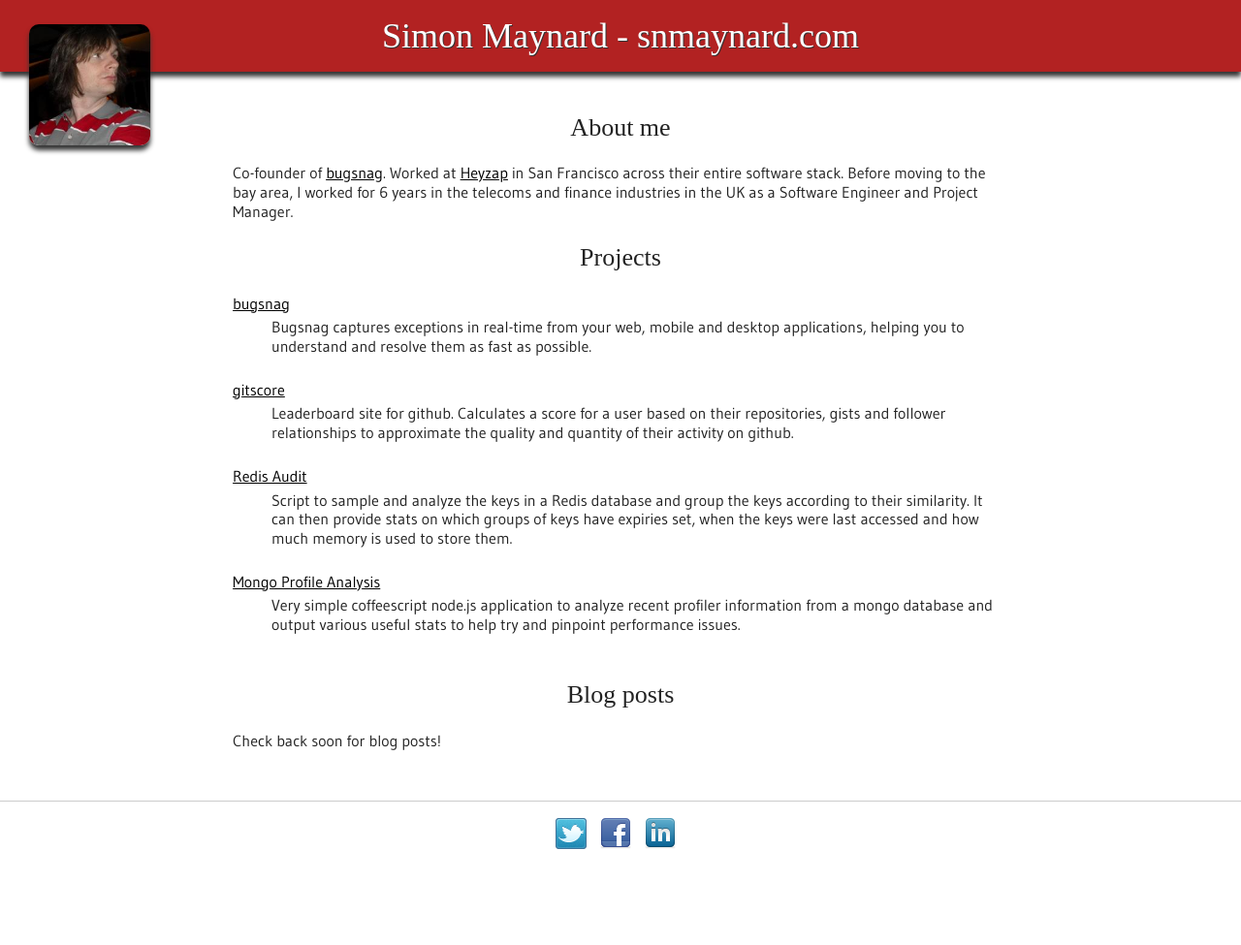
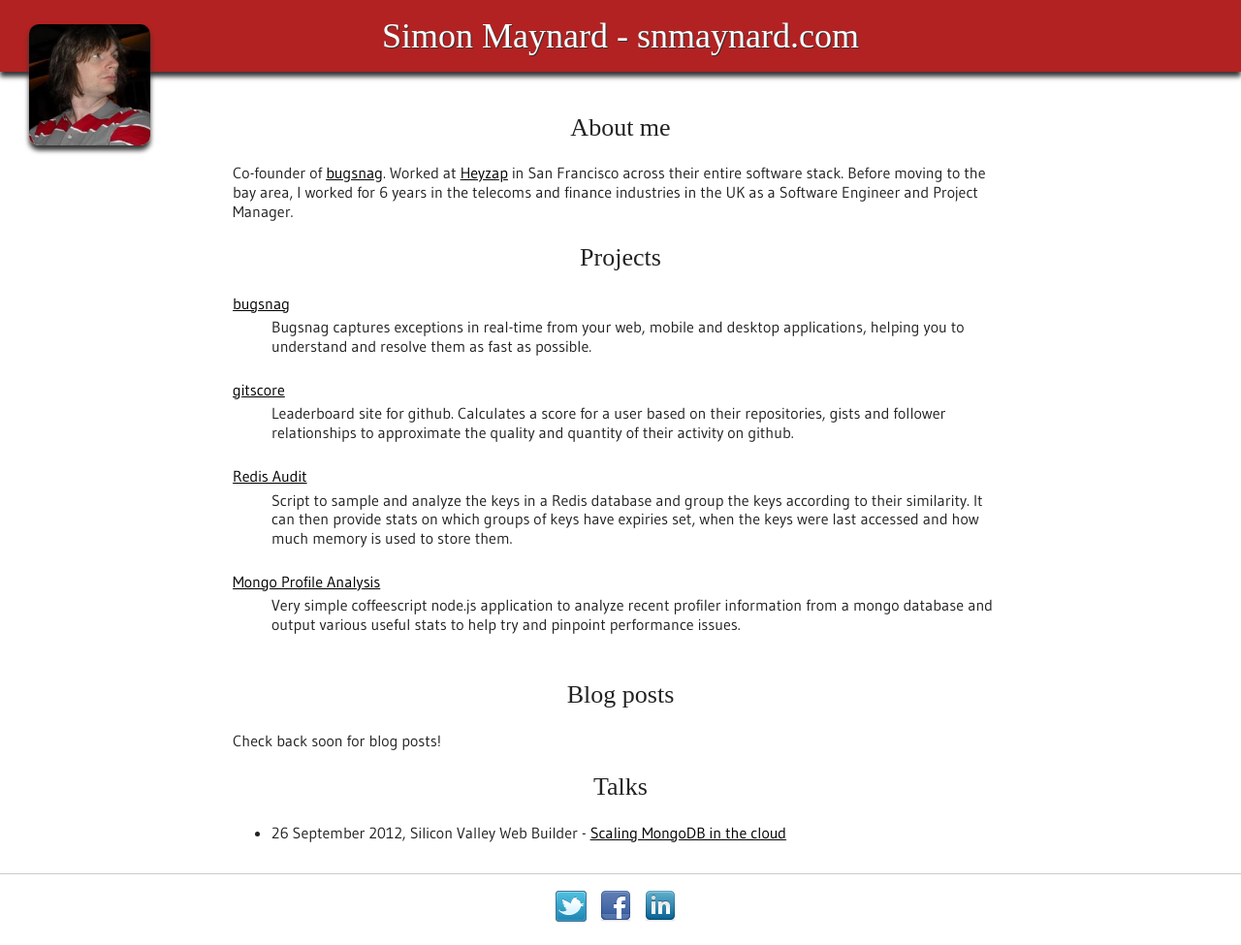
Before and after one commit to snmaynard/snmaynard.github.com, a Jekyll site: the page built from index.html, in a window 1280 px wide. Shown: the whole page at 97% size. Built offline with Jekyll 4.4.1, drawn with Linux system fonts in a browser that asks for light colours; nearby versions of some CDN libraries; some web fonts are replaced; before the commit the page ends 900 px from its top, so only the background shows below that.

Commit message:
Add talk

```diff
--- a/index.html
+++ b/index.html
@@ -28,9 +28,13 @@
     </dl>
   <h1>Blog posts</h1>
     Check back soon for blog posts!
-      <ul>
-      {% for post in site.posts %}
-        <li><span>{{ post.date | date_to_string }}</span> - <a href="{{ post.url }}">{{ post.title }}</a></li>
-      {% endfor %}
-      </ul>
+    <ul>
+    {% for post in site.posts %}
+      <li><span>{{ post.date | date_to_string }}</span> - <a href="{{ post.url }}">{{ post.title }}</a></li>
+    {% endfor %}
+    </ul>
+  <h1>Talks</h1>
+    <ul>
+      <li><span>26 September 2012, Silicon Valley Web Builder</span> - <a href="http://www.slideshare.net/snmaynard/mongo-scaling">Scaling MongoDB in the cloud</a></li>
+    </ul>
 </div>
```
